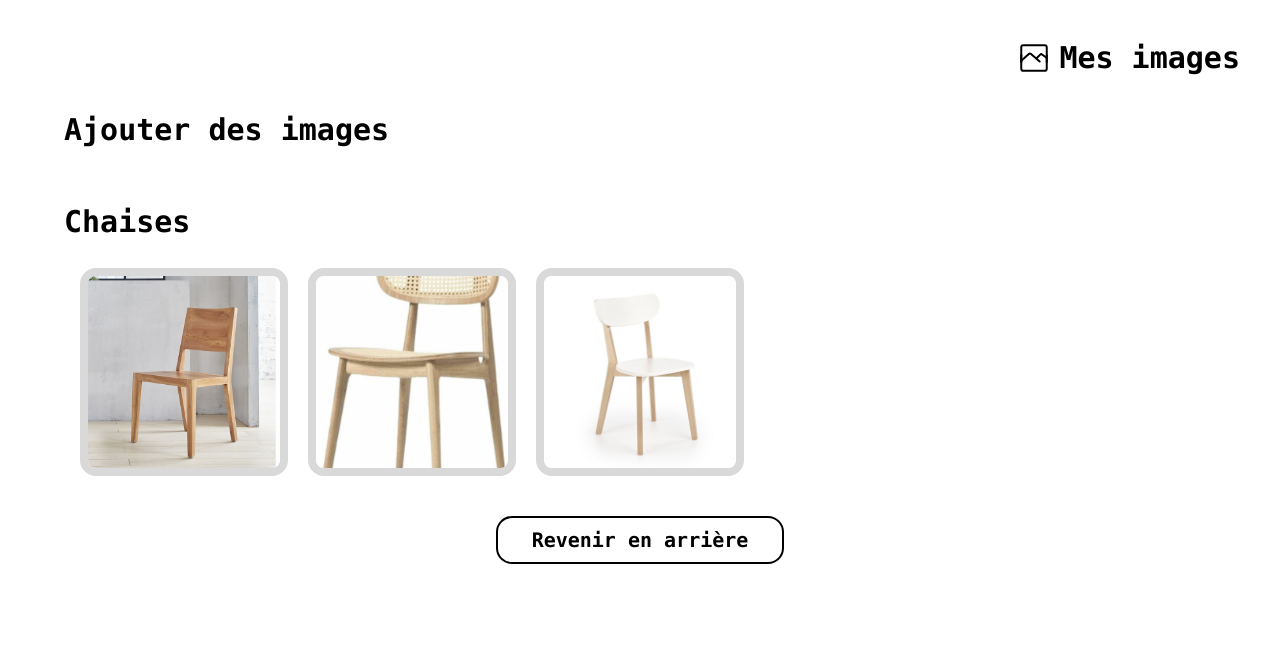
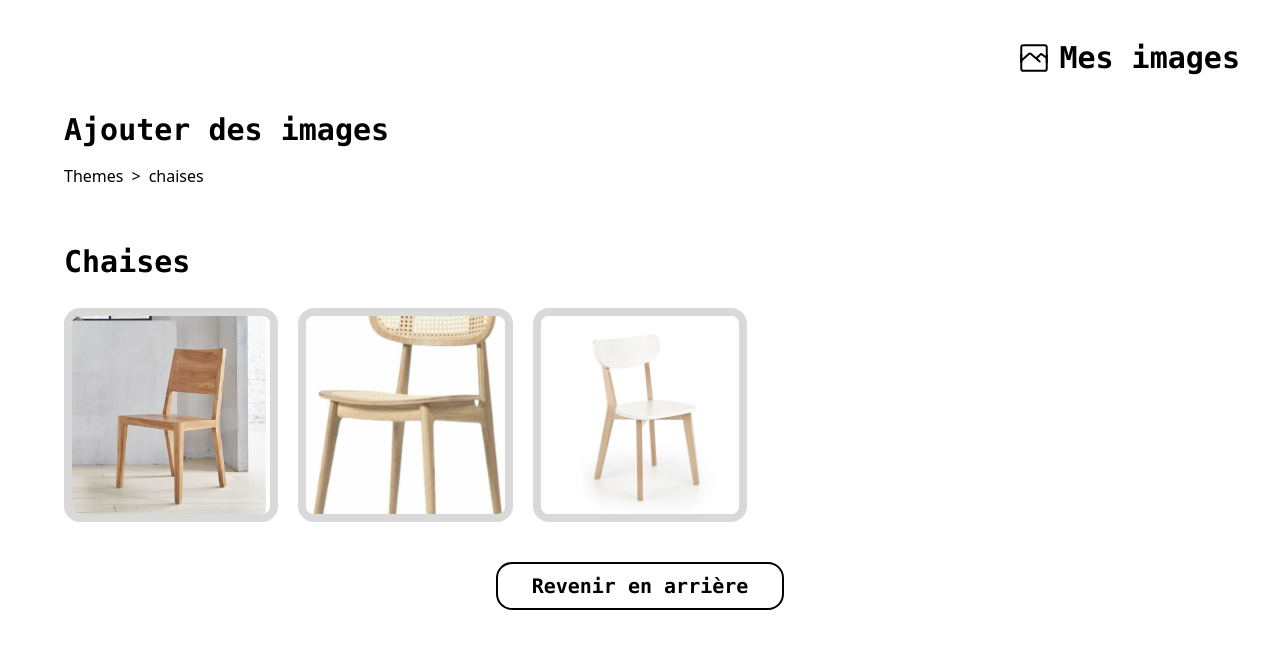
Before and after one commit to EmmaGuillaume/ptitdom, a SvelteKit app: page /categories/chaises in a window 1280 px wide. Shown: the top 648 px of the page. Built offline with nearby package versions, Linux system fonts and the light colour scheme.

Commit message:
file ariane

```diff
--- a/src/lib/Ariane.svelte
+++ b/src/lib/Ariane.svelte
@@ -7,8 +7,18 @@
 	export let links: TLink[];
 </script>
 
-<div class="">
+<div class="ariane">
 	{#each links as link}
 		<a href={link.src}>{link.name}</a>
 	{/each}
 </div>
+
+<style>
+	.ariane a + a::before {
+		content: ' > ';
+		@apply inline-block mx-2;
+	}
+	.ariane a:hover {
+		@apply underline;
+	}
+</style>
--- a/src/routes/+page.svelte
+++ b/src/routes/+page.svelte
@@ -13,7 +13,7 @@
 
 <div class="justify-center items-center flex-col flex gap-7 mt-7">
 	<a
-		href="/theme"
+		href="/themes"
 		class="flex items-center justify-center h-12 w-72 p-4 text-center rounded-2xl border-solid border-2 font-mono font-bold text-xl"
 		>Commencer le jeu
 	</a>
--- a/src/routes/categories/[categorie]/+page.svelte
+++ b/src/routes/categories/[categorie]/+page.svelte
@@ -4,6 +4,7 @@
 	import type { TCategorie, TImage } from '$lib/images';
 	import { selectedImages } from '../../../stores';
 	import BackButton from '$lib/BackButton.svelte';
+	import Ariane from '$lib/Ariane.svelte';
 
 	export let data;
 	console.log(data);
@@ -28,16 +29,26 @@
 </script>
 
 <Nav />
+<div class="mx-16">
 	<!-- <div class=" h-[600px] overflow-y-scroll mr-[120px] ml-[120px] justify-between"> -->
-<h1 class="decoration-black text-3xl font-mono font-bold mt-28 mx-16">Ajouter des images</h1>
-<h2 class="decoration-black text-3xl font-mono font-bold mt-14 mx-16 capitalize mb-7">
+	<h1 class="decoration-black text-3xl font-mono font-bold mt-28">Ajouter des images</h1>
+	<div class="mt-4">
+		<Ariane
+			links={[
+				{ name: 'Themes', src: '/themes' },
+				{ name: categorieData.name, src: `/categories/${categorieData.name}` }
+			]}
+		/>
+	</div>
+	<h2 class="decoration-black text-3xl font-mono font-bold mt-14 capitalize mb-7">
 		{categorieData.name}
 	</h2>
-<div class="grid gap-5 grid-cols-1 xs:grid-cols-2 sm:grid-cols-3 xl:grid-cols-5 mx-20 mb-10">
+	<div class="grid gap-5 grid-cols-1 xs:grid-cols-2 sm:grid-cols-3 xl:grid-cols-5 mb-10">
 		{#each categorieData.images as image}
 			<ImageButton {image} onClick={setSelectedImages} />
 		{/each}
 	</div>
 	<!-- </div> -->
+</div>
 
-<BackButton href="/theme" />
+<BackButton href="/themes" />
--- a/src/routes/my-images/+page.svelte
+++ b/src/routes/my-images/+page.svelte
@@ -1,4 +1,5 @@
 <script lang="ts">
+	import Ariane from '$lib/Ariane.svelte';
 	import BackButton from '$lib/BackButton.svelte';
 	import { selectedImages } from '../../stores';
 
@@ -11,6 +12,12 @@
 </script>
 
 <h2 class="decoration-black text-3xl font-mono font-bold mt-20 mx-16 mb-16">Les cartes choisies</h2>
+<Ariane
+	links={[
+		{ name: 'Bibliothèque', src: '/themes' },
+		{ name: 'Mes images', src: '/my-images' }
+	]}
+/>
 <div class=" grid gap-5 grid-cols-1 mx-24 xl:grid-cols-5 sm:grid-cols-3">
 	{#each images as image}
 		<img
@@ -36,5 +43,5 @@
 		class="startgame bg-green mb-9 flex items-center justify-center h-12 w-72 p-4 text-center rounded-2xl font-mono font-bold text-xl block mx-auto"
 		>Commencer le jeu
 	</a>
-	<BackButton href="/theme" />
+	<BackButton href="/themes" />
 </div>
```
Also changed, not shown: src/routes/themes/+page.svelte (renamed from src/routes/theme/+page.svelte), src/routes/themes/+page.ts (renamed from src/routes/theme/+page.ts). Lines whose indentation alone changed are shown as unchanged.
